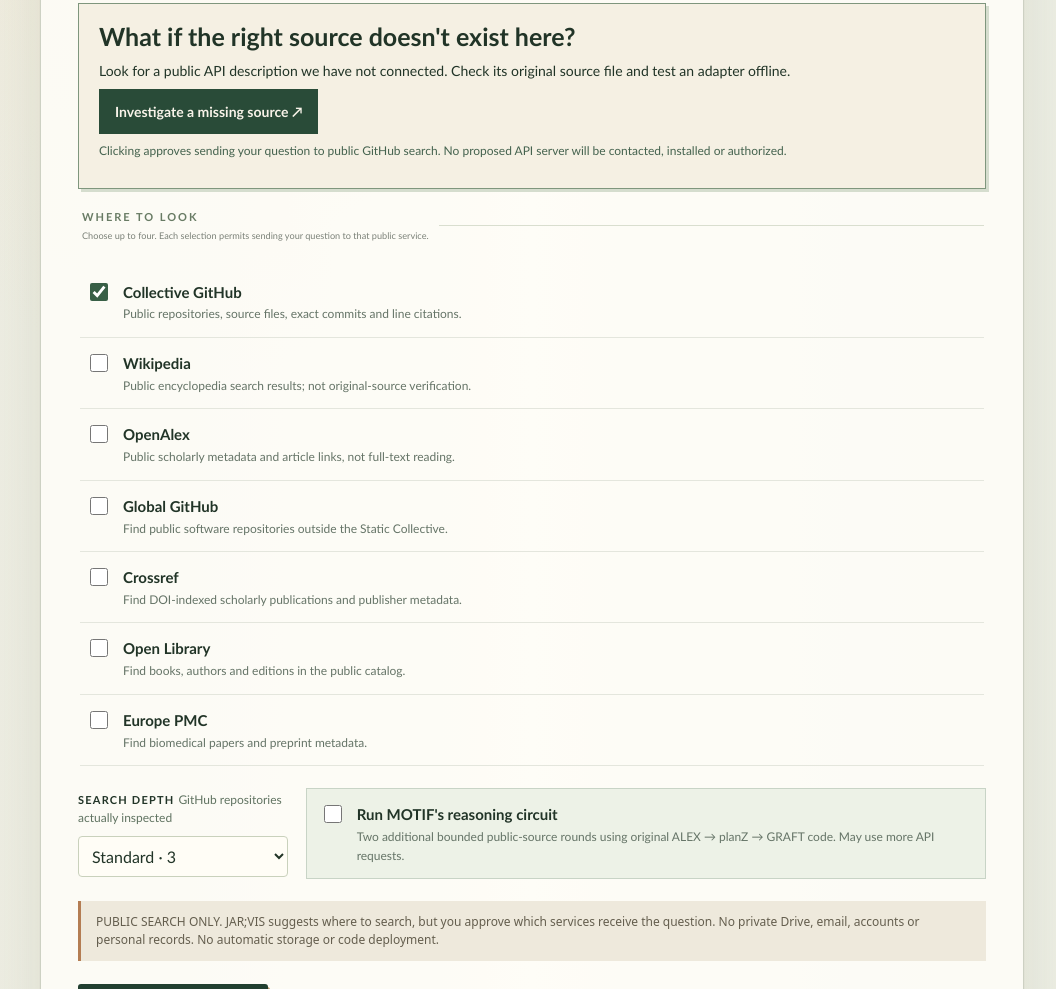
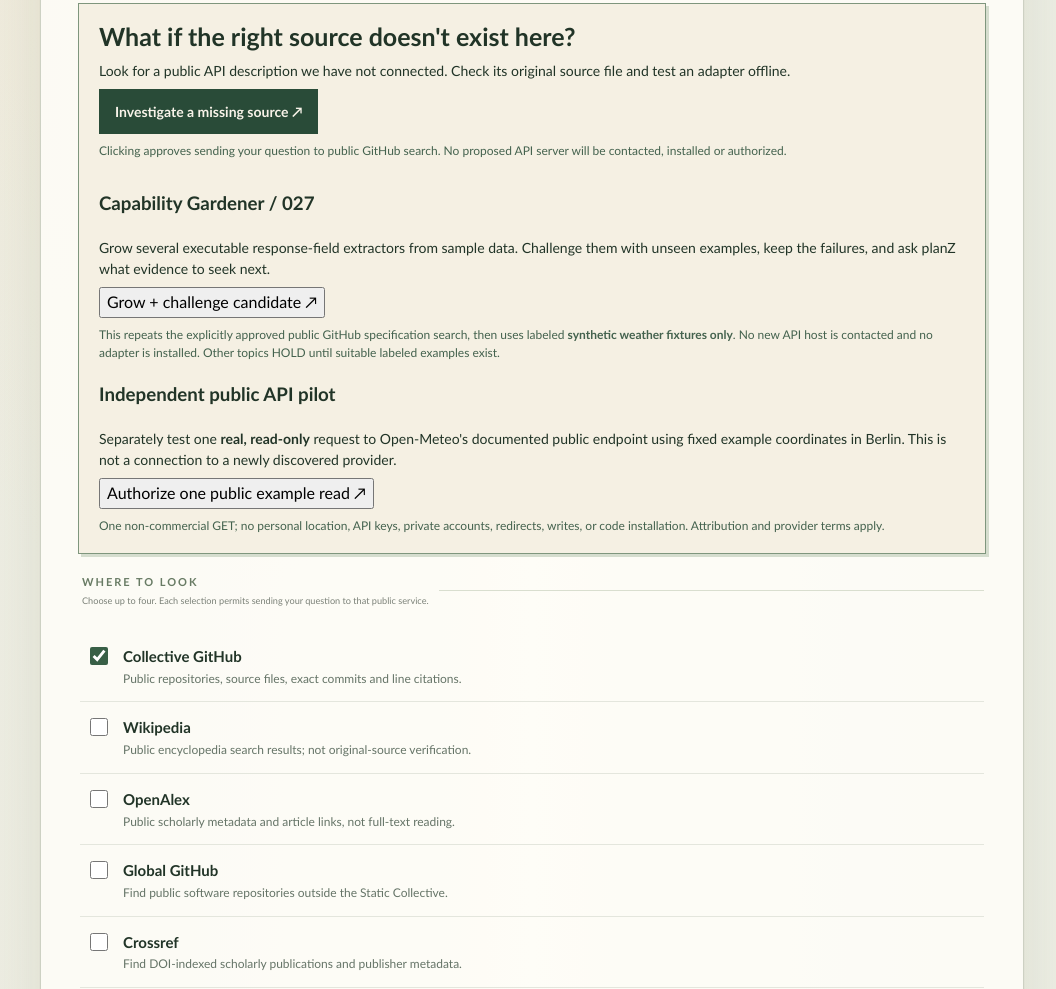
Before and after one commit to the-static-collective/JAR-VIS, a website: page public/investigate.html in a window 1280 px wide. Shown: the part 968-1957 px from the top of the page, without its empty margins (108-1164 px from the left). Drawn offline with Linux system fonts and the light colour scheme.

Commit message:
JARVIS-027: present finite capability gardener and separately consented live public service read

```diff
--- a/public/investigate.html
+++ b/public/investigate.html
@@ -38,6 +38,21 @@
       <small>Clicking approves sending your question to public GitHub search. No proposed API server will be contacted, installed or authorized.</small>
       <div id="missing-source-results" aria-live="polite"></div>
       <button id="download-source-discovery" type="button" hidden>Save source-discovery packet (.json)</button>
+      <div class="capability-garden">
+        <h3>Capability Gardener / 027</h3>
+        <p>Grow several executable response-field extractors from sample data. Challenge them with unseen examples, keep the failures, and ask planZ what evidence to seek next.</p>
+        <button type="button" id="grow-adapter">Grow + challenge candidate ↗</button>
+        <small>This repeats the explicitly approved public GitHub specification search, then uses labeled <strong>synthetic weather fixtures only</strong>. No new API host is contacted and no adapter is installed. Other topics HOLD until suitable labeled examples exist.</small>
+        <div id="garden-results" aria-live="polite"></div>
+        <button type="button" id="download-garden" hidden>Save gardener report (.json)</button>
+      </div>
+      <div class="live-pilot">
+        <h3>Independent public API pilot</h3>
+        <p>Separately test one <strong>real, read-only</strong> request to Open-Meteo's documented public endpoint using fixed example coordinates in Berlin. This is not a connection to a newly discovered provider.</p>
+        <button type="button" id="pilot-openmeteo">Authorize one public example read ↗</button>
+        <small>One non-commercial GET; no personal location, API keys, private accounts, redirects, writes, or code installation. Attribution and provider terms apply.</small>
+        <div id="pilot-results" aria-live="polite"></div>
+      </div>
     </section>
     <fieldset class="field">
       <legend class="label">WHERE TO LOOK <small>Choose up to four. Each selection permits sending your question to that public service.</small></legend>
```
